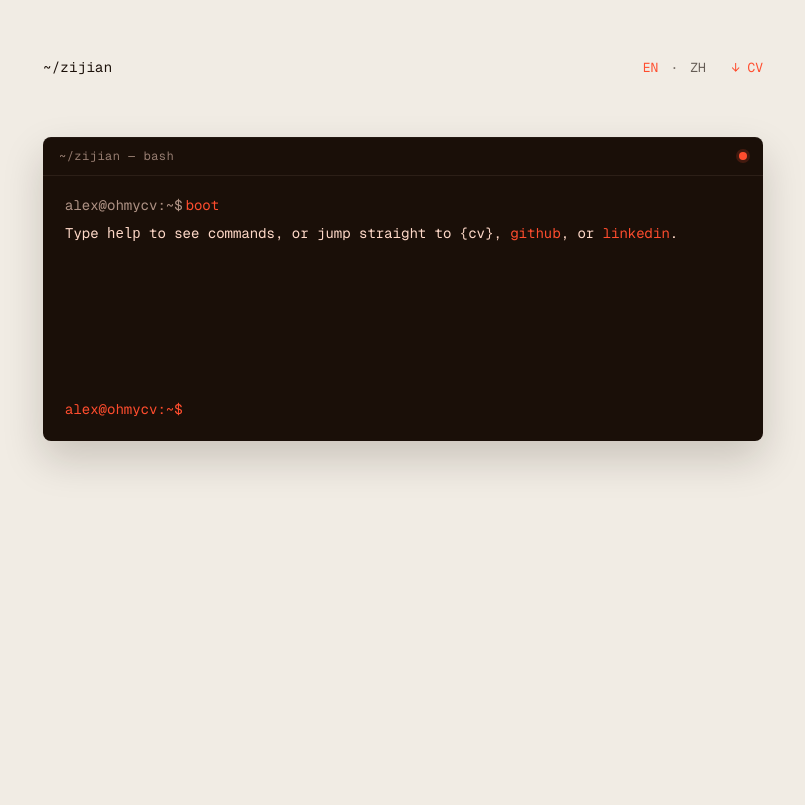
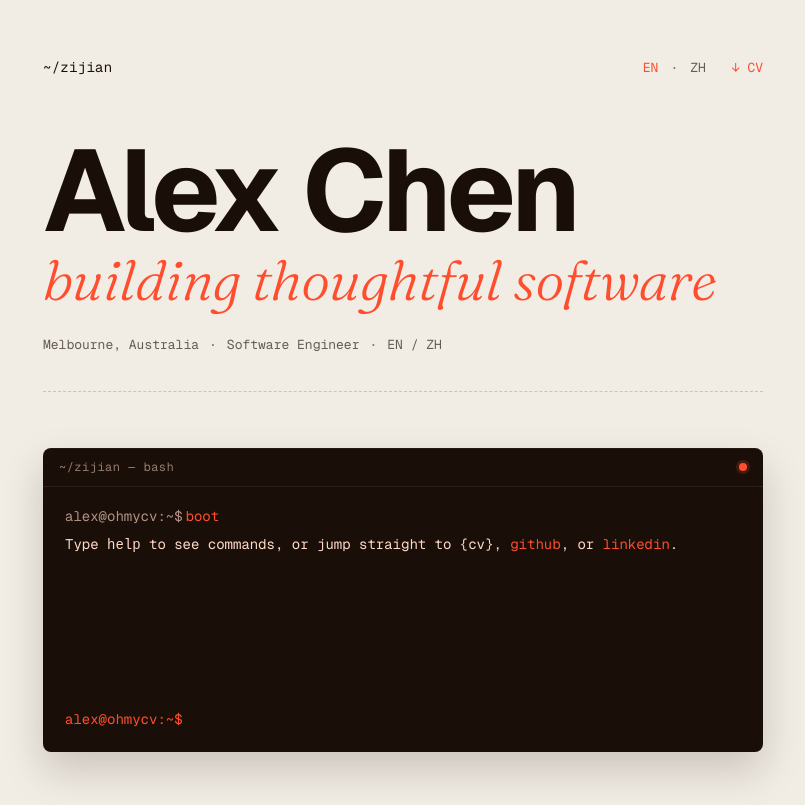
Before and after one commit to guozijn/ohmycv, a website with bundled scripts: page index.html in a window 1280 px wide. Shown: the whole page, without its empty margins (237-1042 px from the left). Built offline with nearby package versions, Linux system fonts and the light colour scheme; files whose address does not match are found by name.

Commit message:
feat(landing): implement hero
Add home/render-hero.js: name (Geist 700, clamp(56px, 9vw, 120px)),
italic tagline (Fraunces 144 light italic in vermilion), mono meta
line (Geist Mono, dot-separated). Wire after renderTopbar in
home.js. Add Playwright tests covering structure and English
tagline content.

Co-Authored-By: Claude Opus 4.7 <noreply@anthropic.com>

```diff
--- a/home.js
+++ b/home.js
@@ -1,6 +1,7 @@
 import { loadLang, loadCvConfig } from './home/config.js';
 import { initConsole } from './home/console.js';
 import { renderTopbar } from './home/render-topbar.js';
+import { renderHero } from './home/render-hero.js';
 
 function injectGoogleAnalytics(id) {
   if (!id || !/^G-[A-Z0-9]+$/i.test(id)) return;
@@ -31,6 +32,7 @@ async function renderForLang(lang) {
     document.documentElement.lang = lang;
     document.body.setAttribute('lang', lang);
     renderTopbar({ data, lang, onLanguageChange: (next) => renderForLang(next) });
+    renderHero({ data });
     initConsole({ data });
   } catch (err) {
     console.error(err);
--- /dev/null
+++ b/home/render-hero.js
@@ -0,0 +1,28 @@
+export function renderHero({ data }) {
+  const root = document.getElementById('hero');
+  if (!root) return;
+
+  const name = data.profile?.name ?? data.site?.title ?? '';
+  const tagline = data.homepage?.tagline ?? '';
+  const meta = Array.isArray(data.homepage?.meta) ? data.homepage.meta : [];
+
+  const taglineHtml = tagline ? `<p class="hero-tagline">${escapeHtml(tagline)}</p>` : '';
+  const metaHtml = meta.length
+    ? `<p class="hero-meta">${meta
+        .map(escapeHtml)
+        .join('<span class="hero-meta-sep" aria-hidden="true"> · </span>')}</p>`
+    : '';
+
+  root.innerHTML = `
+    <h1 class="hero-name">${escapeHtml(name)}</h1>
+    ${taglineHtml}
+    ${metaHtml}
+    <hr class="rule" />
+  `;
+}
+
+function escapeHtml(value) {
+  return String(value).replace(/[&<>"']/g, (ch) => ({
+    '&': '&amp;', '<': '&lt;', '>': '&gt;', '"': '&quot;', "'": '&#39;'
+  }[ch]));
+}
--- a/style.css
+++ b/style.css
@@ -325,6 +325,51 @@
     transition: opacity var(--dur-fast) var(--ease-out);
   }
   .topbar-cv:hover { opacity: 0.78; }
+
+  .hero {
+    display: flex;
+    flex-direction: column;
+    gap: 8px;
+  }
+
+  .hero-name {
+    font-family: var(--font-display);
+    font-weight: 700;
+    font-size: clamp(56px, 9vw, 120px);
+    line-height: 0.92;
+    letter-spacing: -0.035em;
+    margin: 0;
+    color: var(--ink);
+  }
+
+  .hero-tagline {
+    font-family: var(--font-italic);
+    font-style: italic;
+    font-weight: 300;
+    font-variation-settings: 'opsz' 144;
+    font-size: clamp(28px, 4.5vw, 56px);
+    line-height: 1.05;
+    color: var(--accent);
+    margin: 0;
+  }
+
+  .hero-meta {
+    font-family: var(--font-mono-editorial);
+    font-size: 13px;
+    color: var(--ink-soft);
+    margin: 18px 0 0;
+    display: flex;
+    flex-wrap: wrap;
+    gap: 0;
+  }
+
+  .hero-meta-sep {
+    margin: 0 10px;
+  }
+
+  .hero .rule {
+    margin-top: 28px;
+  }
 }
 
 @layer console {
```
Also changed, not shown: tests/landing.spec.js (+17 -0 lines), CHANGELOG.md.
